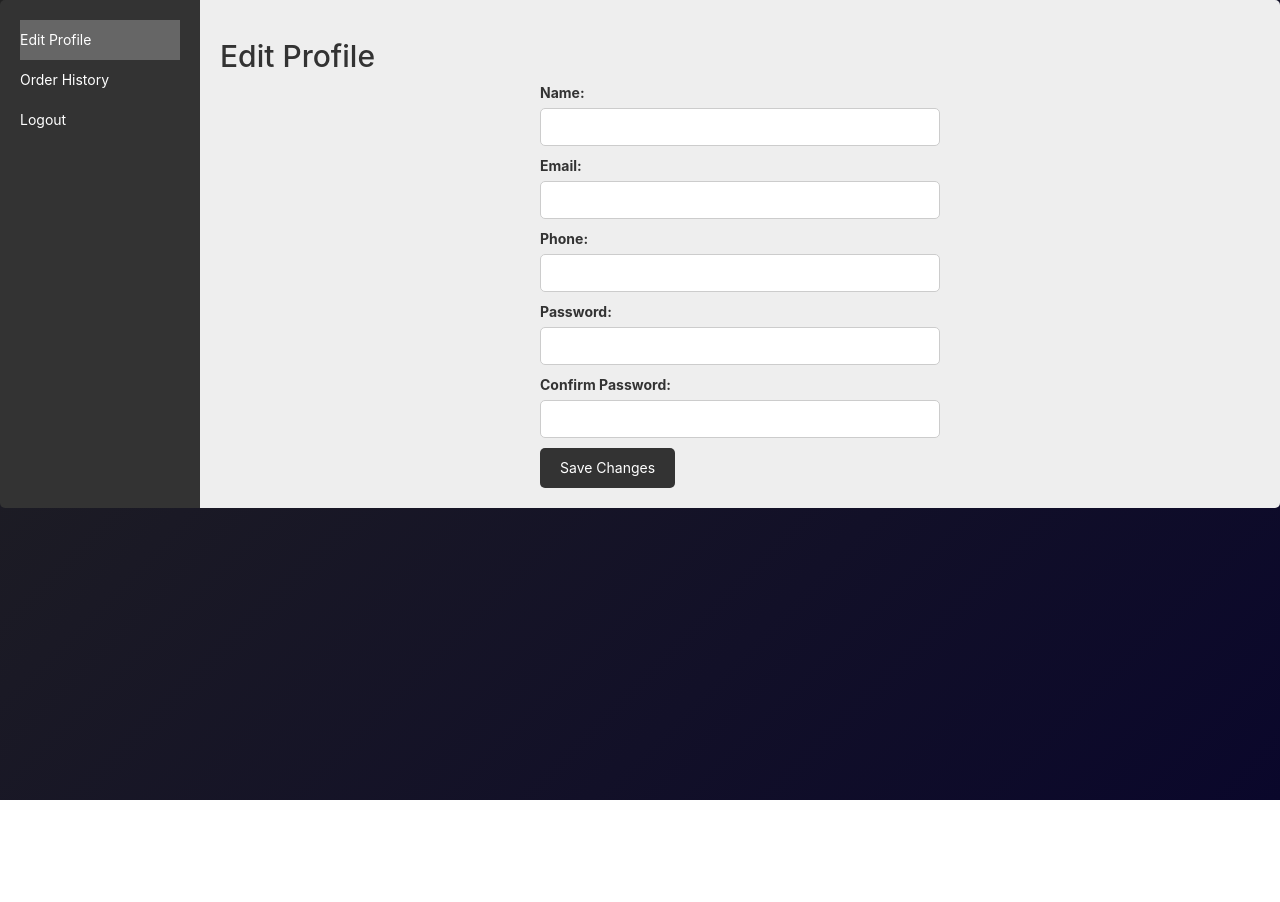
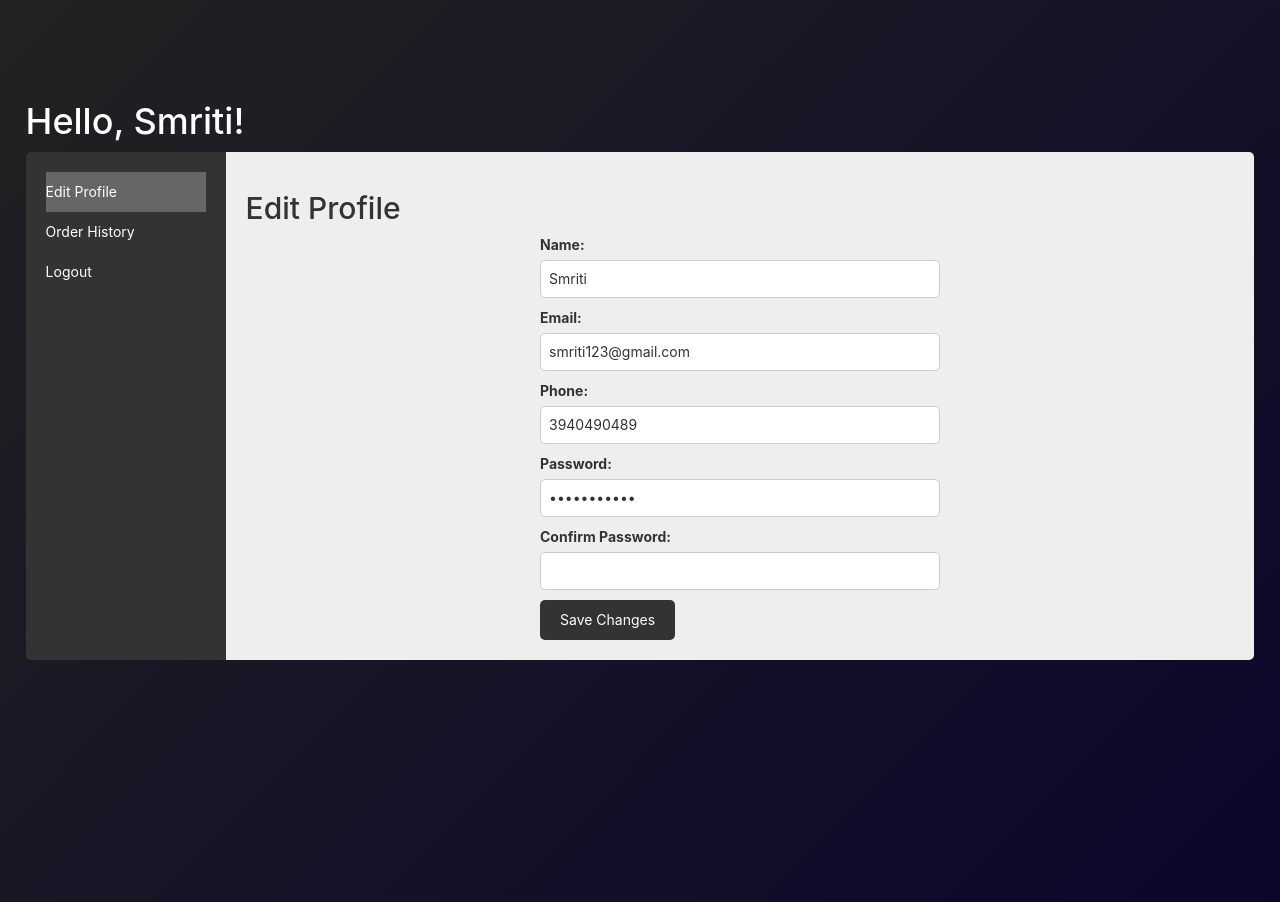
Before and after one commit to raahul-anandh/grub-glide, a React (Create React App) app in the folder frontend/: page /account in a window 1280 px wide. Before the commit the page ends 800 px from the top, so only its background shows below. Built offline with nearby package versions, Linux system fonts and the light colour scheme.

Commit message:
Create separate form component with validation

```diff
--- a/frontend/src/Components/Account/Account.jsx
+++ b/frontend/src/Components/Account/Account.jsx
@@ -7,7 +7,7 @@ import '../styles/Account.css';
 
 function Account(){
   const [activeTab, setActiveTab] = useState('editProfile');
-
+  const name = "Smriti";
 
   const handleTabChange = (tab) => {
     setActiveTab(tab);
@@ -15,6 +15,8 @@ function Account(){
 
   return (
     <div className="account-page">
+      <div className='header'><h1>Hello, {name}!</h1></div>
+      <div className='account-details'>
         <div className="sidebar">
           <button
             className={activeTab === 'editProfile' ? 'active' : ''}
@@ -39,6 +41,7 @@ function Account(){
           )}
         </div>
       </div>
+    </div>
   );
 };
 
--- a/frontend/src/Components/Account/EditProfile.jsx
+++ b/frontend/src/Components/Account/EditProfile.jsx
@@ -1,31 +1,32 @@
+import { useEffect, useState } from "react";
+import DetailsForm from "../Login/Details";
 function EditProfile(){
+  const [formData, setFormData] = useState({
+
+    nameValue: "",
+    emailValue: '',
+    phoneValue: '',
+    passwordValue: '',
+  })
+
+  useEffect(() => {
+    setFormData(
+      {
+        nameValue: "Smriti",
+        emailValue: 'smriti123@gmail.com',
+        phoneValue: '3940490489',
+        passwordValue: 'helloWorld2',
+      }
+    )
+  }, [formData.nameValue, formData.emailValue, formData.emailValue, formData.passwordValue])
+
     return(
-        <div className="edit-profile">
-            <h2>Edit Profile</h2>
-            <form>
-              <div>
-                <label>Name:</label>
-                <input type="text" />
-              </div>
-              <div>
-                <label>Email:</label>
-                <input type="email" />
-              </div>
-              <div>
-                <label>Phone:</label>
-                <input type="text" />
-              </div>
-              <div>
-                <label>Password:</label>
-                <input type="password" />
-              </div>
-              <div>
-                <label>Confirm Password:</label>
-                <input type="password" />
-              </div>
-              <button type="submit">Save Changes</button>
-            </form>
-          </div>
+        <DetailsForm className="edit-profile"
+        name={formData.nameValue}
+        email={formData.emailValue}
+        phone={formData.phoneValue}
+        password={formData.passwordValue}
+        />
     )
 }
 export default EditProfile;
--- /dev/null
+++ b/frontend/src/Components/Login/Details.jsx
@@ -0,0 +1,107 @@
+import { useState, useEffect } from "react";
+
+function DetailsForm(props) {
+  const [formData, setFormData] = useState({
+    name: props.name,
+    email: props.email,
+    phone: props.phone,
+    password: props.password,
+    repassword: '',
+  });
+
+  const [errors, setErrors] = useState({});
+
+  useEffect(() => {
+    setFormData(
+      {
+        name: `${props.name}`,
+        email: `${props.email}`,
+        phone: `${props.phone}`,
+        password: `${props.password}`,
+        repassword: '',
+      }
+    )
+  }, [props.name, props.email, props.phone, props.password])
+
+  const handleChange = (e) => {
+    const { name, value } = e.target;
+    setFormData(formData => ({
+      ...formData,
+      [name]: value
+    }));
+    setErrors(errors => ({
+      ...errors,
+      [name]: undefined
+    }));
+  };
+
+  const handleSubmit = (e) => {
+    e.preventDefault();
+
+    const validationErrors = {};
+
+    if (formData.name.length < 3) {
+      validationErrors.name = 'Name must have at least 3 characters';
+    }
+
+    if (!/^\S+@\S+\.\S+$/.test(formData.email)) {
+      validationErrors.email = 'Invalid email address';
+    }
+
+    if (!/^\d{10}$/.test(formData.phone)) {
+      validationErrors.phone = 'Phone number should consist of 10 digits';
+    }
+
+    if (formData.password.length < 6) {
+      validationErrors.password = 'Password must be at least 6 characters long';
+    }
+
+    if (formData.password !== formData.repassword) {
+      validationErrors.repassword = 'Passwords do not match';
+    }
+
+    if (Object.keys(validationErrors).length > 0) {
+      setErrors(validationErrors);
+      return;
+    }
+
+    // If validation passes, proceed with form submission
+    console.log('Form submitted:', formData);
+  };
+
+  return (
+    <div className={props.className}>
+      <h2>Edit Profile</h2>
+      <form onSubmit={handleSubmit}>
+        <div>
+          <label>Name:</label>
+          <input type="text" name="name" value={formData.name} onChange={handleChange} required />
+          {errors.name && <p className="error">{errors.name}</p>}
+        </div>
+        <div>
+          <label>Email:</label>
+          <input type="email" name="email" value={formData.email} onChange={handleChange} required />
+          {errors.email && <p className="error">{errors.email}</p>}
+        </div>
+        <div>
+          <label>Phone:</label>
+          <input type="text" name="phone" value={formData.phone} onChange={handleChange} required />
+          {errors.phone && <p className="error">{errors.phone}</p>}
+        </div>
+        <div>
+          <label>Password:</label>
+          <input type="password" name="password" value={formData.password} onChange={handleChange} required />
+          {errors.password && <p className="error">{errors.password}</p>}
+        </div>
+        <div>
+          <label>Confirm Password:</label>
+          <input type="password" name="repassword" value={formData.repassword} onChange={handleChange} required />
+          {errors.repassword && <p className="error">{errors.repassword}</p>}
+        </div>
+        <button type="submit">Save Changes</button>
+      </form>
+    </div>
+  );
+}
+
+export default DetailsForm;
--- a/frontend/src/Components/styles/Account.css
+++ b/frontend/src/Components/styles/Account.css
@@ -1,4 +1,13 @@
-.account-page {
+
+  .account-page {
+    margin: 8% 2%;
+  }
+
+  .header{
+    color: white;
+  }
+
+  .account-details{
     display: flex;
   }
 
@@ -22,6 +31,9 @@
     cursor: pointer;
   }
 
+  .sidebar button:hover{
+    background-color: #8d8c8c;
+  }
   .sidebar button.active {
     background-color: #666;
   }
@@ -64,6 +76,9 @@
     cursor: pointer;
   }
 
+  .error{
+    color: red;
+  }
   .order-history {
     max-width: 600px;
     margin: 0 auto;
```
Lines whose indentation alone changed are shown as unchanged.
